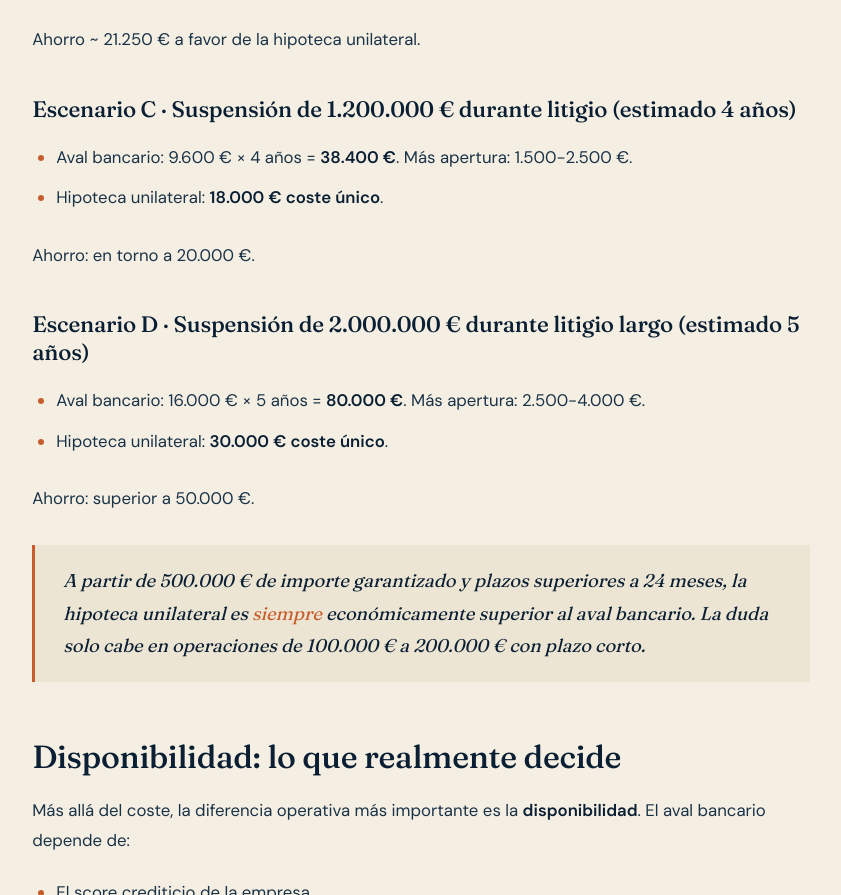
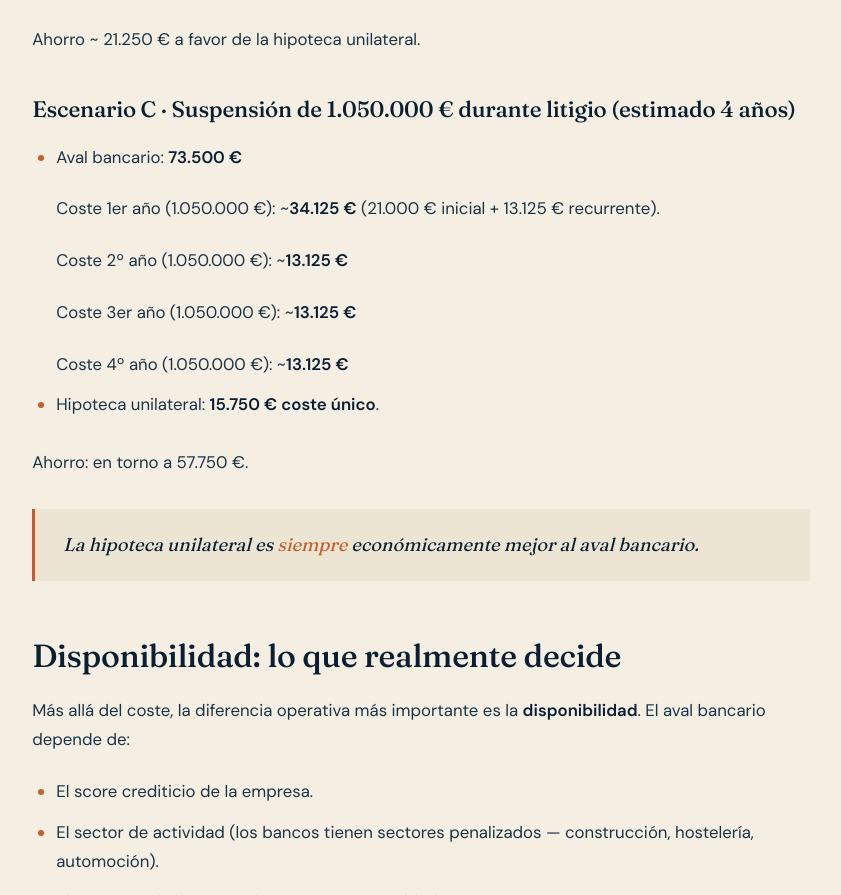
Before and after one commit to Ivanrm01/Avalium, an Eleventy site: page posts/hipoteca-unilateral-vs-aval-bancario.md in a window 1280 px wide. Shown: the part 2127-3022 px from the top of the page, without its empty margins (219-1060 px from the left). Built offline with nearby package versions, Linux system fonts and the light colour scheme; Eleventy itself is replaced by a stand-in of ours; files that its build step writes are made by us from their sources.

Commit message:
Update artículo “hipoteca-unilateral-vs-aval-bancario”

```diff
--- a/posts/hipoteca-unilateral-vs-aval-bancario.md
+++ b/posts/hipoteca-unilateral-vs-aval-bancario.md
@@ -62,21 +62,22 @@ Tomemos tres operaciones reales con importes representativos y plazos típicos.
 
 Ahorro ~ 21.250 € a favor de la hipoteca unilateral.
 
-### Escenario C · Suspensión de 1.200.000 € durante litigio (estimado 4 años)
+### Escenario C · Suspensión de 1.050.000 € durante litigio (estimado 4 años)
 
-* Aval bancario: 9.600 € × 4 años = **38.400 €**. Más apertura: 1.500-2.500 €.
-* Hipoteca unilateral: **18.000 € coste único**.
+* Aval bancario: **73.500 €**
 
-Ahorro: en torno a 20.000 €.
+  Coste 1er año (1.050.000 €): ~**34.125 €** (21.000 € inicial + 13.125 € recurrente).
 
-### Escenario D · Suspensión de 2.000.000 € durante litigio largo (estimado 5 años)
+  Coste 2º año (1.050.000 €): ~**13.125 €**
 
-* Aval bancario: 16.000 € × 5 años = **80.000 €**. Más apertura: 2.500-4.000 €.
-* Hipoteca unilateral: **30.000 € coste único**.
+  Coste 3er año (1.050.000 €): ~**13.125 €**
 
-Ahorro: superior a 50.000 €.
+  Coste 4º año (1.050.000 €): ~**13.125 €**
+* Hipoteca unilateral: **15.750 € coste único**.
 
-> A partir de 500.000 € de importe garantizado y plazos superiores a 24 meses, la hipoteca unilateral es *siempre* económicamente superior al aval bancario. La duda solo cabe en operaciones de 100.000 € a 200.000 € con plazo corto.
+Ahorro: en torno a 57.750 €.
+
+> La hipoteca unilateral es *siempre* económicamente mejor al aval bancario.
 
 ## Disponibilidad: lo que realmente decide
 
```
